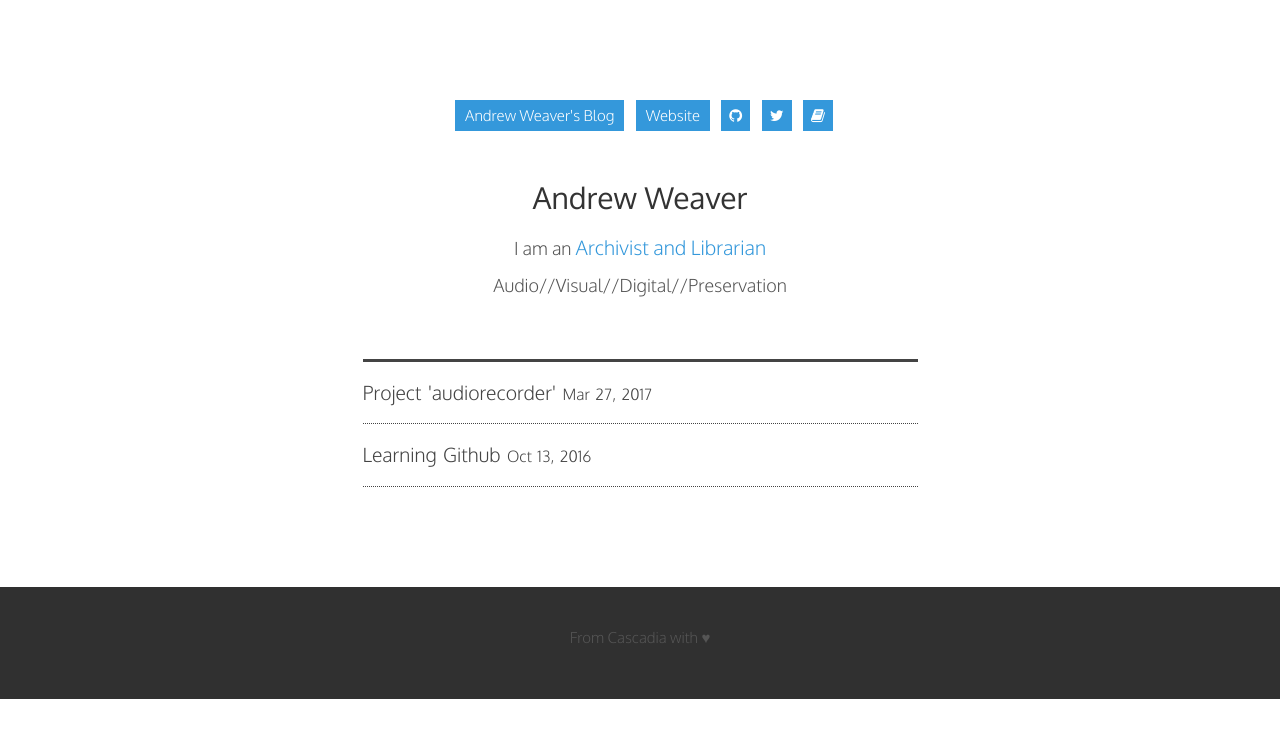
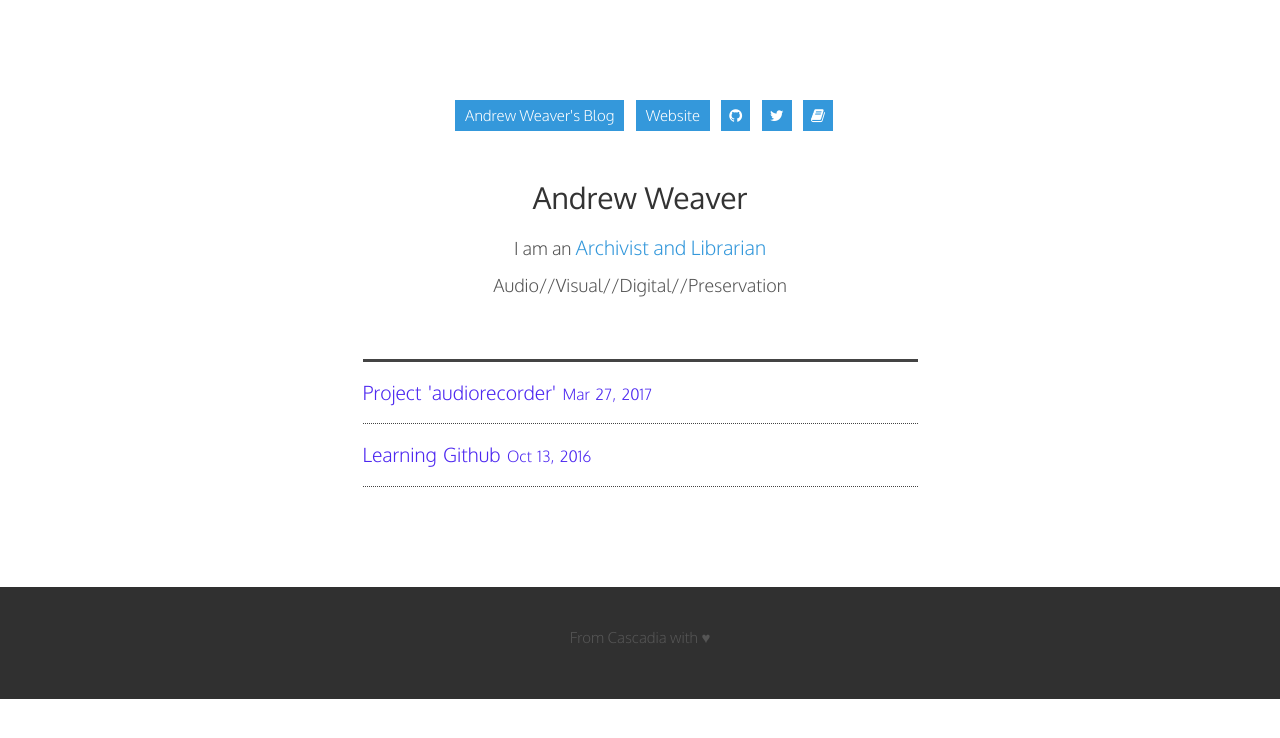
Before and after one commit to privatezero/weaverblog, a Jekyll site: the page built from index.html, in a window 1280 px wide. Shown: the top 738 px of the page. Built offline with Jekyll 4.4.1, drawn with Linux system fonts in a browser that asks for light colours.

Commit message:
change link color

```diff
--- a/css/style.css
+++ b/css/style.css
@@ -24,7 +24,7 @@ p{
   line-height: 150%;
 }
 a{
-  color: #444444;
+  color: #4d28f0;
   text-decoration: none;
 }
 
```
Also changed, not shown: 2 other files.
